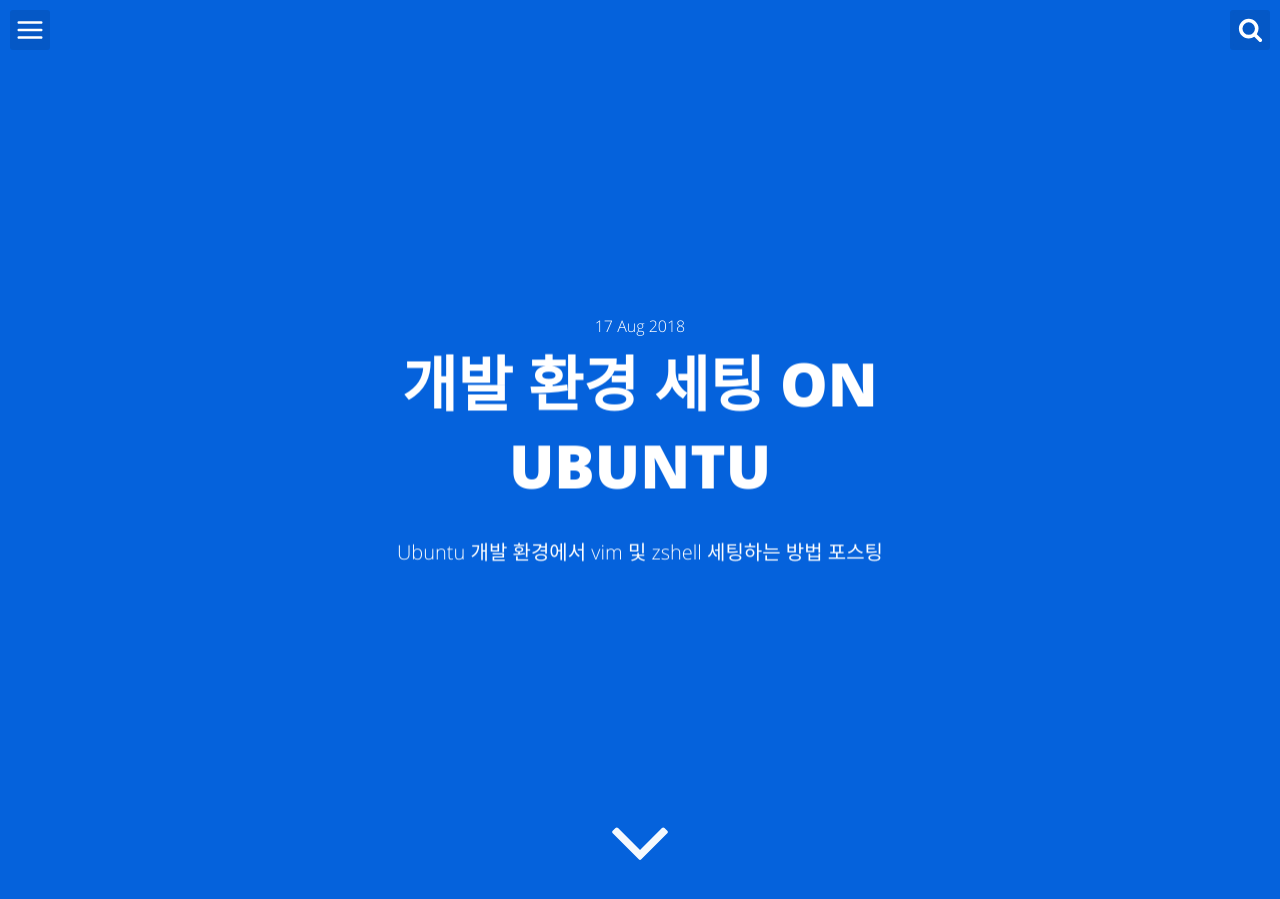
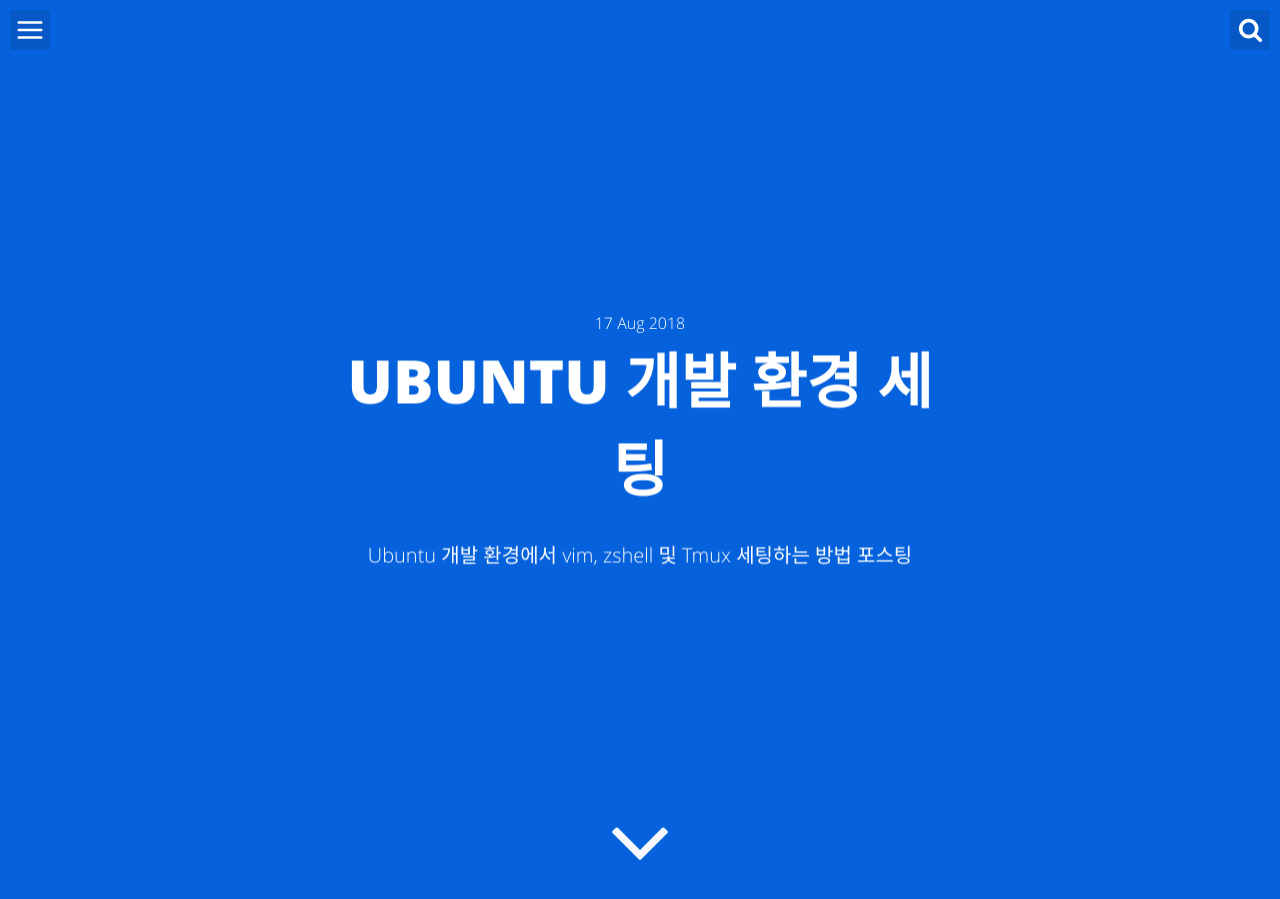
Before and after one commit to hcnoh/blog-prev, a Jekyll site: the page built from _posts/2018-08-17-development-environment-setting.md, in a window 1280 px wide and 900 px high. Built offline with Jekyll 4.4.1, drawn with Linux system fonts in a browser that asks for light colours; comment, search, counter and statistics services are not loaded.

Commit message:
Update and rename 2018-08-17-vim-and-zsh-setting.md to 2018-08-17-development-environment-setting.md

```diff
--- a/_posts/2018-08-17-vim-and-zsh-setting.md
+++ b/_posts/2018-08-17-development-environment-setting.md
@@ -1,16 +1,16 @@
 ---
 layout: post
-title: "개발 환경 세팅 on Ubuntu"
+title: "Ubuntu 개발 환경 세팅"
 date: 2018-08-17 23:29:31
 image: '/assets/img/'
-description: 'Ubuntu 개발 환경에서 vim 및 zshell 세팅하는 방법 포스팅'
+description: 'Ubuntu 개발 환경에서 vim, zshell 및 Tmux 세팅하는 방법 포스팅'
 tags:
 - vim
 - zshell
 - Tmux
 categories:
 - Development
-twitter_text: '개발 환경 세팅 on Ubuntu'
+twitter_text: 'Ubuntu 개발 환경 '
 ---
 
 최근 업무용 개발 서버를 포맷하게 되었다. 따라서 개발용 세팅을 처음부터 다시 해야하는 상황. 세팅을 하며 어려웠던 점이나 팁같은 것들을 한 번 정리해 보았다.
```
